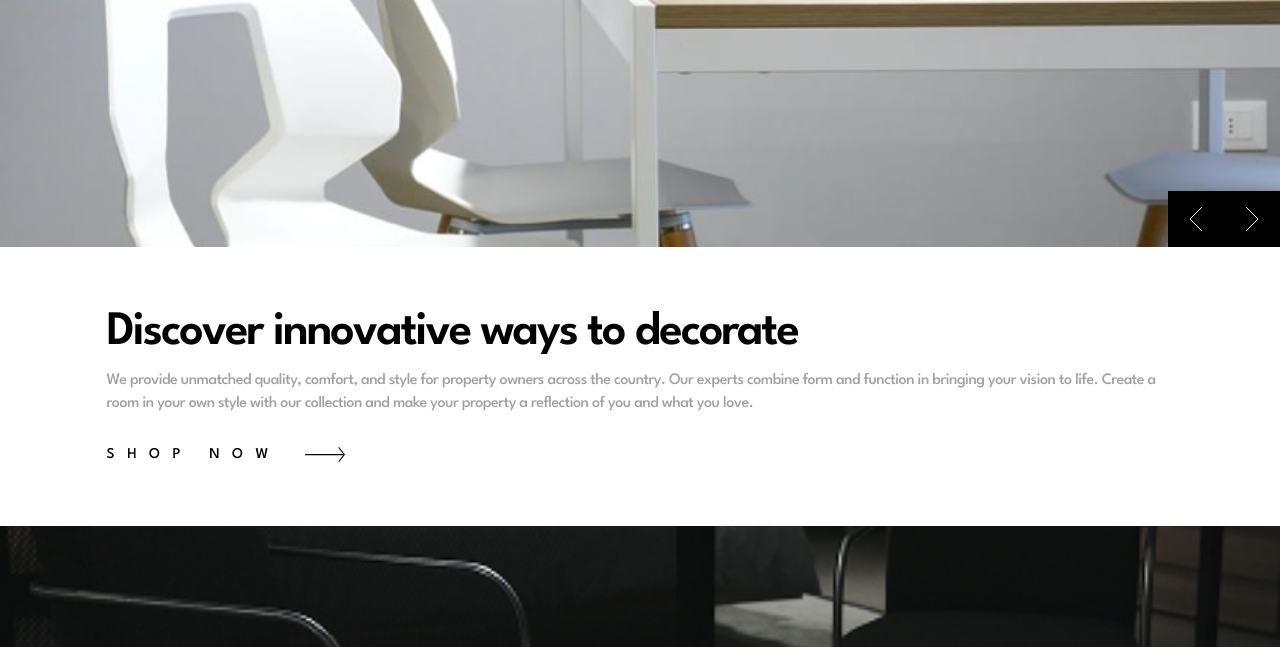
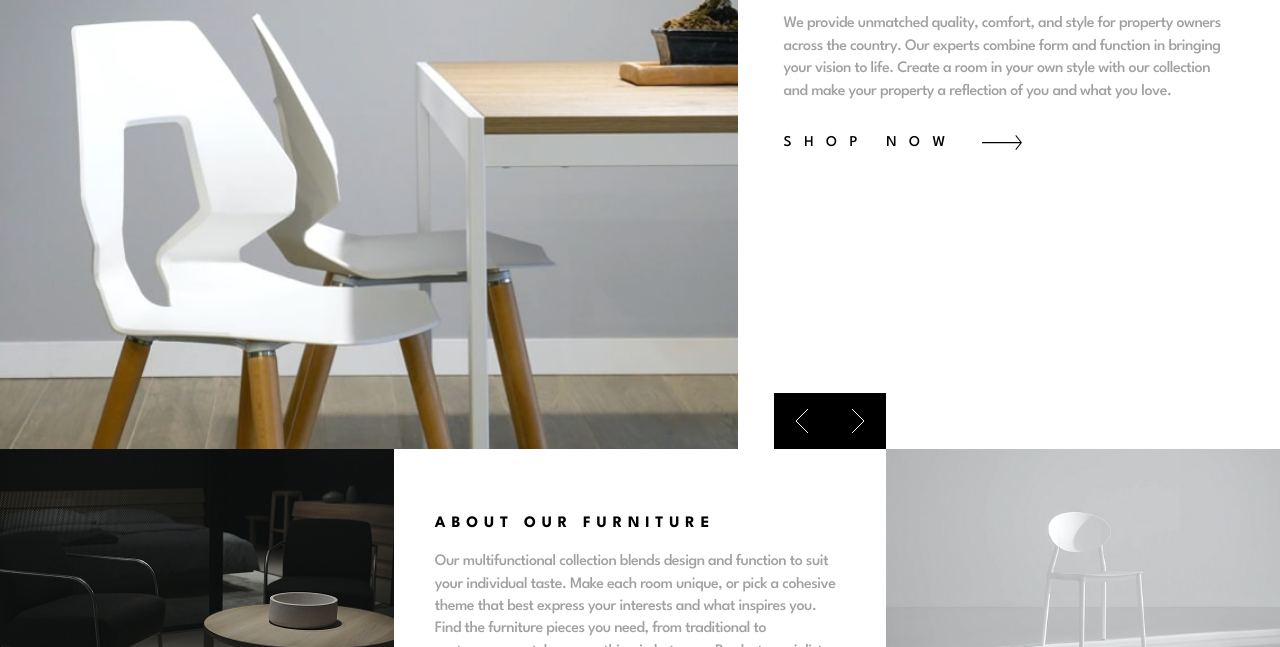
Before and after one commit to 2emeagauche/frontend-mentor-room-homepage, a website: page index.html in a window 1280 px wide. Shown: the part 153-800 px from the top of the page. Drawn offline with Linux system fonts and the light colour scheme.

Commit message:
desktop grid and subgrid system

```diff
--- a/assets/styles/sass/helpers/_variables.scss
+++ b/assets/styles/sass/helpers/_variables.scss
@@ -9,7 +9,7 @@ $grey-800: hsl(0, 0%, 27%);
 $breakpoints: (
   'tablet-vt': 31.25rem,
   'tablet-hz': 48rem,
-  'desktop': 67.5rem,
+  'desktop': 60rem,
 );
 
 // slides
--- a/assets/styles/sass/layout/_footer.scss
+++ b/assets/styles/sass/layout/_footer.scss
@@ -4,12 +4,21 @@
 
 .home-footer{
   position: relative;
+  @include mx.breakpoint('desktop'){
+    grid-column: 1/-1;
+    grid-row: 3/-1;
+    grid-template-columns: subgrid;
+    display: grid;
+    grid-template-rows: min-content;
+  }
 }
 .footer-text-content{
   padding: 3rem map.get(v.$gutter, "mobile");
   @include mx.breakpoint('tablet-vt'){
     padding: 4rem map.get(v.$gutter, "tablet");
-
+  }
+  @include mx.breakpoint('desktop'){
+    grid-column: 9/-9;
   }
 }
 .footer-visual{
@@ -21,6 +30,14 @@
     }
     &:nth-of-type(2){
       height: 15.1875rem;
+    }
+  }
+  @include mx.breakpoint('desktop'){
+    &:nth-of-type(1){
+      grid-column: 1/9;
+    }
+    &:nth-of-type(2){
+      grid-column: -1/-9;
     }
   }
 }
--- a/assets/styles/sass/layout/_header.scss
+++ b/assets/styles/sass/layout/_header.scss
@@ -13,6 +13,10 @@ header{
   @include mx.breakpoint('tablet-vt'){
     margin-left: map.get(v.$gutter, "tablet");
     margin-right: map.get(v.$gutter, "tablet");
+  }
+  @include mx.breakpoint('desktop'){
+    grid-column: 1/16;
+    grid-row: 1/-1;
   }
 }
 .home-page-title{
--- a/assets/styles/sass/pages/_home.scss
+++ b/assets/styles/sass/pages/_home.scss
@@ -4,12 +4,25 @@
 @use '../components/buttons';
 @use '../layout/grid';
 
+.body-container{
+  @include mx.breakpoint('desktop'){
+    display: grid;
+    grid-template-columns: repeat(26, 1fr);
+    grid-template-rows: repeat(3, 1fr);
+  }
+}
 .super-main{
   display:grid;
   grid-template-rows: map.get(v.$slide-image-height, "mobile") 1fr;
   grid-template-columns: 1fr 1fr;
   @include mx.breakpoint('tablet-hz'){
     grid-template-rows: map.get(v.$slide-image-height, "tablet") 1fr;
+  }
+  @include mx.breakpoint('desktop'){
+    grid-column: 1/-1;
+    grid-row: 1/3;
+    grid-template-columns: subgrid;
+    grid-template-rows: 1fr;
   }
 }
 .carousel{
@@ -27,6 +40,11 @@
     @include mx.breakpoint('tablet-hz'){
       grid-template-rows: map.get(v.$slide-image-height, "tablet") 1fr;
     }
+    @include mx.breakpoint('desktop'){
+      display: grid;
+      grid-template-columns: repeat(26, 1fr);
+      grid-template-rows: 1fr;
+    }
     &-visual {
       img{
         width: 100%;
@@ -34,12 +52,20 @@
         object-fit: cover;
         object-position: left;
       }
+      @include mx.breakpoint('desktop'){
+        grid-column: 1/16;
+        grid-row: 1/-1;
+      }
     }
     &-message{
       padding: 4rem map.get(v.$gutter, "mobile");
       align-content: baseline;
       @include mx.breakpoint('tablet-vt'){
         padding: 4rem map.get(v.$gutter, "tablet");
+      }
+      @include mx.breakpoint('desktop'){
+        grid-column: 16/-1;
+        grid-row: 1/-1;
       }
     }
     &-heading{
@@ -64,8 +90,7 @@
       }
     }
   }
-}
-.carousel-command{
+  &-command{
     grid-column:2/3;
     grid-row:1/2;
     margin: auto 0 0 auto;
@@ -83,4 +108,9 @@
         background-color: v.$grey-800;
       }
     }
+    @include mx.breakpoint('desktop'){
+      grid-row: 1/-1;
+      grid-column: 16/19;
     }
+  }
+}
```
Also changed, not shown: assets/styles/styles.css, 1 other file. Lines whose indentation alone changed are shown as unchanged.
